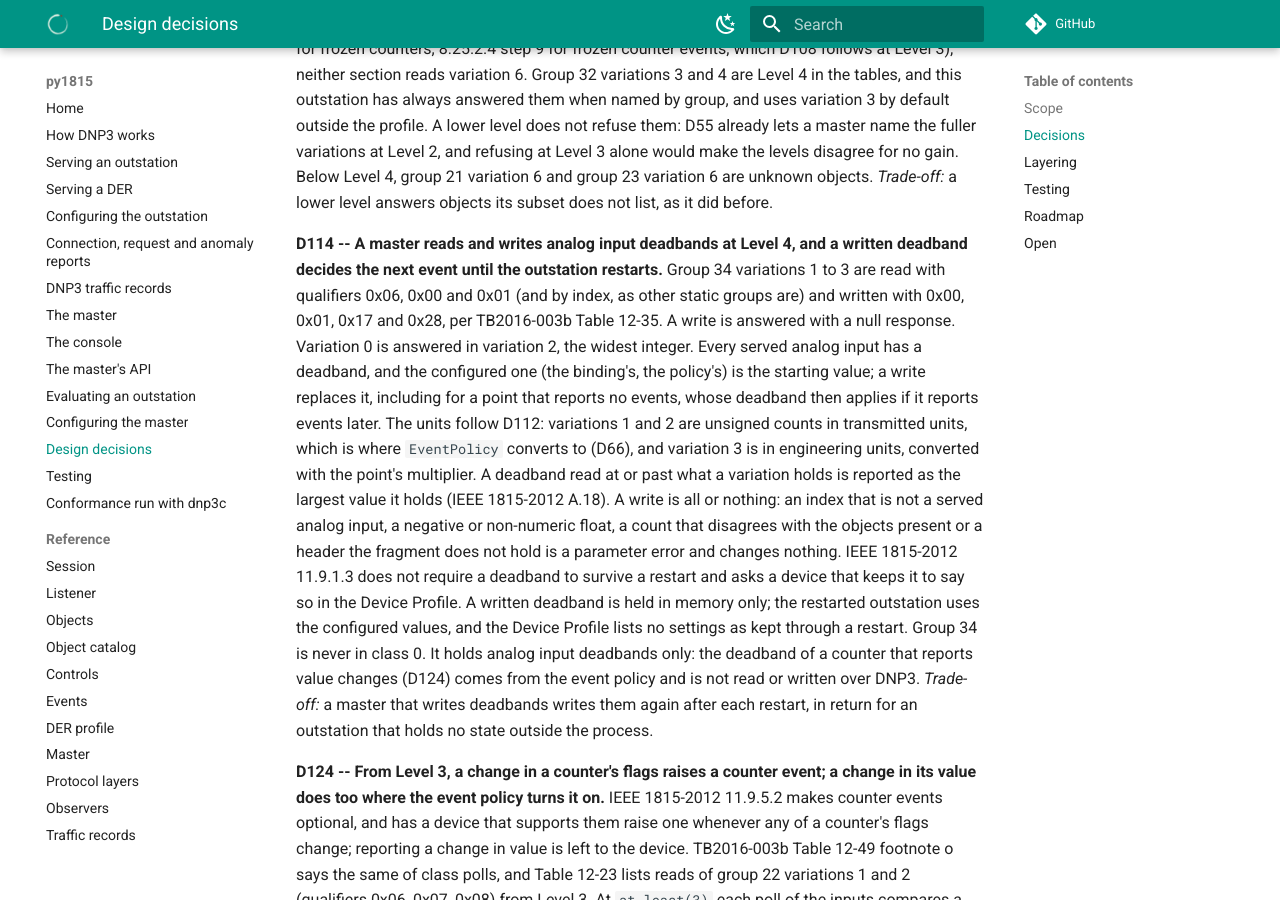
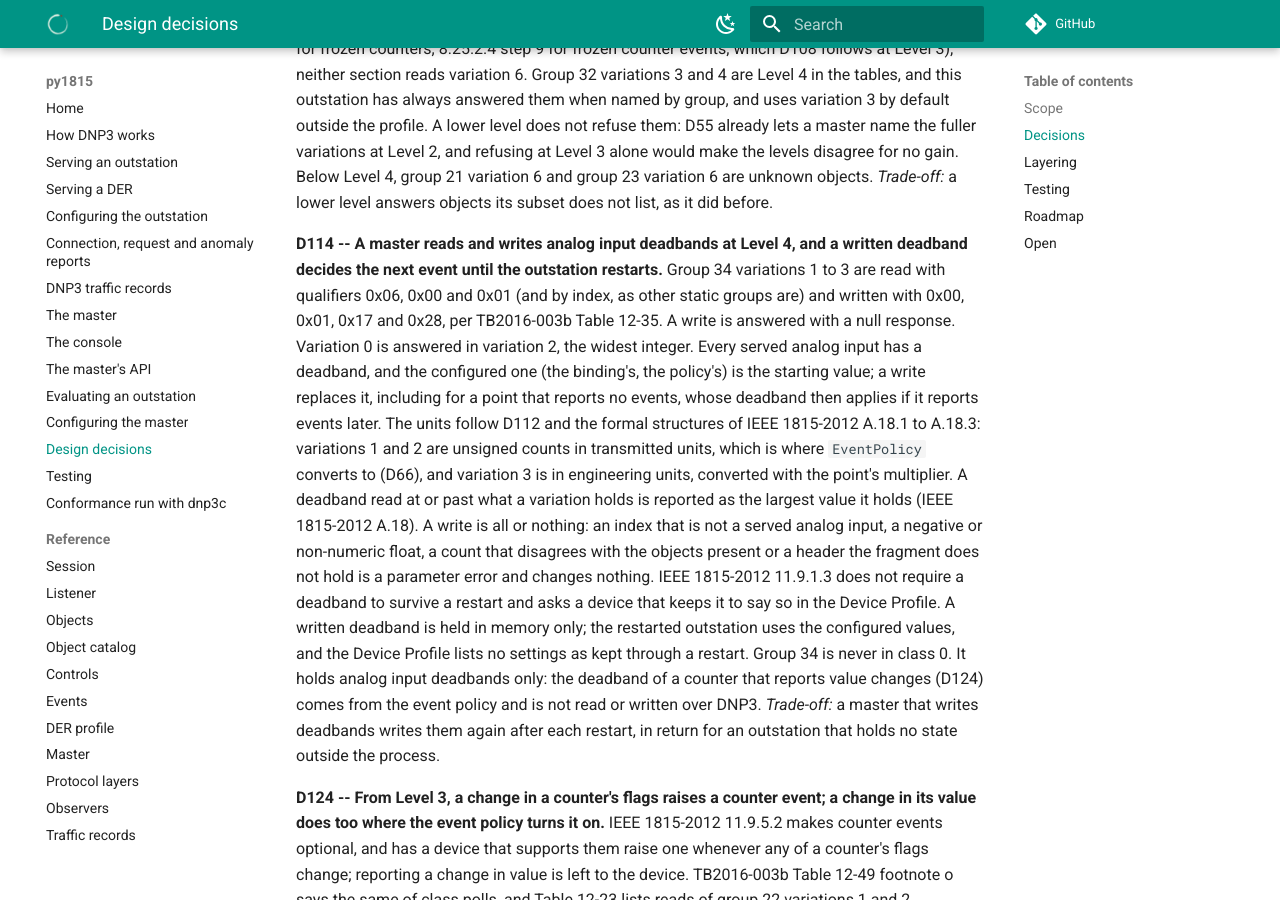
Before and after one commit to DERSecurity/py1815, an MkDocs documentation site: the page built from docs/DESIGN.md, in a window 1280 px wide and 900 px high, scrolled down 44541 px. Built offline with MkDocs 1.6.1 and Material for MkDocs 9.7.7, drawn with Linux system fonts in a browser that asks for light colours; comment, search, counter and statistics services are not loaded.

Commit message:
Cite the deadband units' source in D114

```diff
--- a/docs/DESIGN.md
+++ b/docs/DESIGN.md
@@ -1931,9 +1931,10 @@ with qualifiers 0x06, 0x00 and 0x01 (and by index, as other static groups are) a
 response. Variation 0 is answered in variation 2, the widest integer. Every served analog input
 has a deadband, and the configured one (the binding's, the policy's) is the starting value; a
 write replaces it, including for a point that reports no events, whose deadband then applies if
-it reports events later. The units follow D112: variations 1 and 2 are unsigned counts in
-transmitted units, which is where `EventPolicy` converts to (D66), and variation 3 is in
-engineering units, converted with the point's multiplier. A deadband read at or past what a
+it reports events later. The units follow D112 and the formal structures of IEEE 1815-2012
+A.18.1 to A.18.3: variations 1 and 2 are unsigned counts in transmitted units, which is where
+`EventPolicy` converts to (D66), and variation 3 is in engineering units, converted with the
+point's multiplier. A deadband read at or past what a
 variation holds is reported as the largest value it holds (IEEE 1815-2012 A.18). A write is all
 or nothing: an index that is not a served analog input, a negative or non-numeric float, a
 count that disagrees with the objects present or a header the fragment does not hold is a
```
